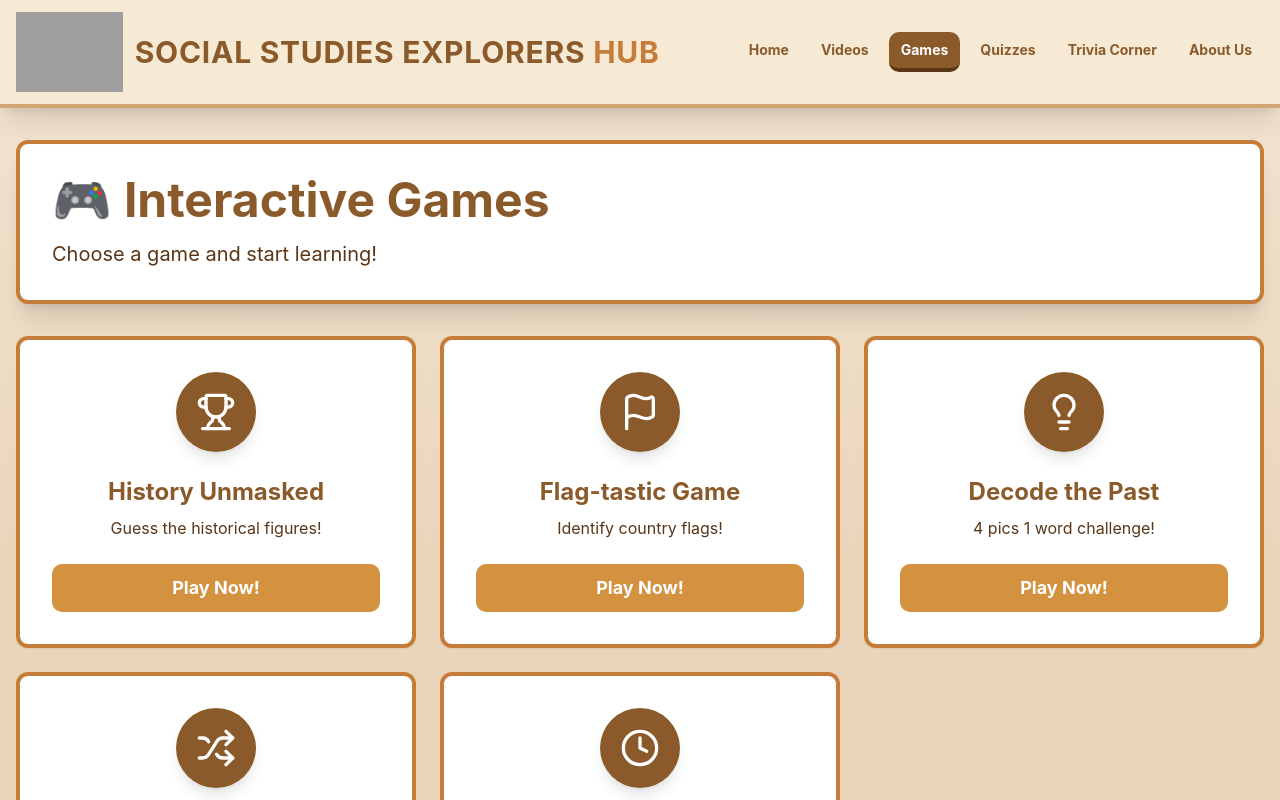
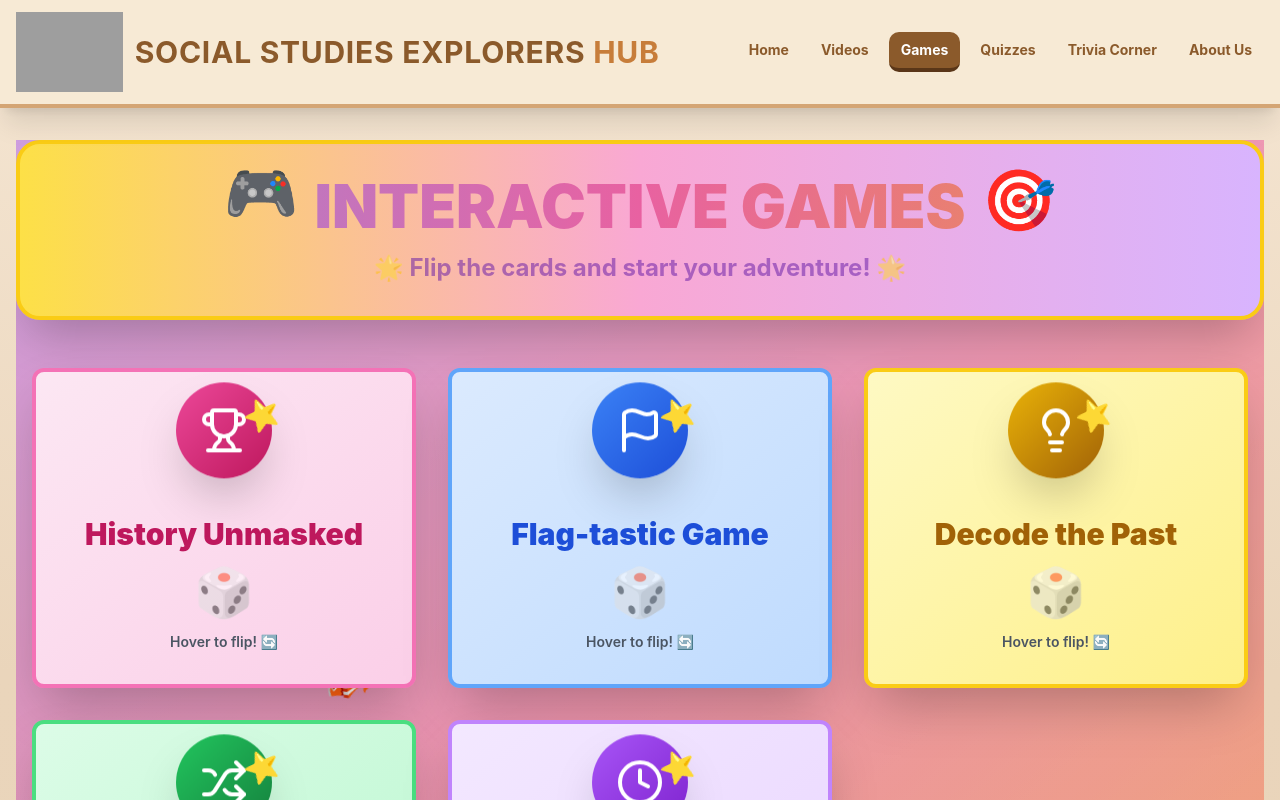
Before and after one commit to lmrkend-pixel/History8-03941709, a React (Vite) app: page / in a window 1280 px wide. Both pictures are taken after a click on the button "Games". Shown: the top 800 px of the page. Built offline with nearby package versions, Linux system fonts and the light colour scheme; grey boxes are pictures that could not be loaded.

Commit message:
feat(games): implement interactive 3D flip cards

```diff
--- a/src/components/GamesSection.tsx
+++ b/src/components/GamesSection.tsx
@@ -734,42 +734,144 @@ function TimelineChallengeGame({
 // Main Games Section
 export default function GamesSection() {
   const [selectedGame, setSelectedGame] = useState<string | null>(null);
-  return <div className="space-y-8">
-      {/* Header Card */}
-      <Card className="border-4 border-[#c77d3a] bg-white p-8 shadow-xl rounded-xl">
-        <h2 className="text-4xl md:text-5xl font-bold text-[#8b5a2b] mb-4 flex items-center gap-3">
-          <span className="text-5xl">🎮</span> Interactive Games
+  const [flippedCard, setFlippedCard] = useState<string | null>(null);
+
+  return (
+    <div className="relative min-h-screen overflow-hidden">
+      {/* Animated Gaming Background */}
+      <div className="absolute inset-0 bg-gradient-to-br from-purple-500 via-pink-500 to-orange-500 opacity-20 animate-pulse" />
+
+      {/* Floating Game Elements */}
+      <div className="absolute inset-0 overflow-hidden pointer-events-none">
+        <div className="absolute top-10 left-10 text-6xl animate-bounce" style={{ animationDelay: '0s', animationDuration: '3s' }}>🎮</div>
+        <div className="absolute top-20 right-20 text-5xl animate-bounce" style={{ animationDelay: '1s', animationDuration: '2.5s' }}>🎯</div>
+        <div className="absolute bottom-20 left-20 text-6xl animate-bounce" style={{ animationDelay: '0.5s', animationDuration: '2.8s' }}>🏆</div>
+        <div className="absolute bottom-10 right-10 text-5xl animate-bounce" style={{ animationDelay: '1.5s', animationDuration: '3.2s' }}>⭐</div>
+        <div className="absolute top-1/2 left-1/4 text-4xl animate-spin" style={{ animationDuration: '10s' }}>🎪</div>
+        <div className="absolute top-1/3 right-1/4 text-4xl animate-spin" style={{ animationDuration: '8s' }}>🎨</div>
+      </div>
+
+      <div className="relative z-10 space-y-8">
+        {/* Epic Header Card */}
+        <div className="relative">
+          <Card className="border-4 border-yellow-400 bg-gradient-to-r from-yellow-300 via-pink-300 to-purple-300 p-8 shadow-2xl rounded-3xl animate-in slide-in-from-top duration-700">
+            <div className="flex items-center justify-center gap-4 mb-4">
+              <span className="text-6xl animate-bounce">🎮</span>
+              <h2 className="text-4xl md:text-6xl font-black text-transparent bg-clip-text bg-gradient-to-r from-purple-600 via-pink-600 to-orange-600 animate-pulse">
+                INTERACTIVE GAMES
               </h2>
-        <p className="text-xl text-[#5a3618]">
-          Choose a game and start learning!
+              <span className="text-6xl animate-bounce" style={{ animationDelay: '0.2s' }}>🎯</span>
+            </div>
+            <p className="text-2xl font-bold text-center text-purple-800 animate-pulse">
+              🌟 Flip the cards and start your adventure! 🌟
             </p>
           </Card>
-
-      {/* Game Cards Grid */}
-      <div className="grid grid-cols-1 md:grid-cols-2 lg:grid-cols-3 gap-6">
-        {gameCards.map(game => {
-        const Icon = game.icon;
-        return <Card key={game.id} onClick={() => setSelectedGame(game.id)} className="group relative overflow-hidden cursor-pointer transform transition-all duration-300 hover:scale-105 hover:shadow-2xl border-4 border-[#c77d3a] bg-white">
-              <div className="absolute inset-0 bg-[#f5e6d3] opacity-0 group-hover:opacity-20 transition-opacity" />
-
-              <div className="relative p-8 space-y-6">
-                <div className="w-20 h-20 rounded-full bg-[#8b5a2b] flex items-center justify-center mx-auto shadow-lg group-hover:scale-110 transition-transform duration-300">
-                  <Icon className="w-10 h-10 text-white" />
         </div>
 
-                <div className="text-center space-y-2">
-                  <h3 className="text-2xl font-bold text-[#8b5a2b] group-hover:text-[#d49240] transition-colors">
+        {/* Flashcard Game Cards Grid */}
+        <div className="grid grid-cols-1 md:grid-cols-2 lg:grid-cols-3 gap-8 p-4">
+          {gameCards.map((game, index) => {
+            const Icon = game.icon;
+            const isFlipped = flippedCard === game.id;
+
+            return (
+              <div
+                key={game.id}
+                className="perspective-1000 h-80 animate-in zoom-in duration-500"
+                style={{ animationDelay: `${index * 100}ms` }}
+                onMouseEnter={() => setFlippedCard(game.id)}
+                onMouseLeave={() => setFlippedCard(null)}
+              >
+                <div className={`relative w-full h-full transition-transform duration-700 transform-style-3d ${isFlipped ? 'rotate-y-180' : ''}`}>
+                  {/* Front of Card */}
+                  <Card className={`absolute inset-0 backface-hidden border-4 shadow-2xl cursor-pointer transform hover:scale-105 transition-all duration-300 ${
+                    index % 5 === 0 ? 'border-pink-400 bg-gradient-to-br from-pink-100 to-pink-200' :
+                    index % 5 === 1 ? 'border-blue-400 bg-gradient-to-br from-blue-100 to-blue-200' :
+                    index % 5 === 2 ? 'border-yellow-400 bg-gradient-to-br from-yellow-100 to-yellow-200' :
+                    index % 5 === 3 ? 'border-green-400 bg-gradient-to-br from-green-100 to-green-200' :
+                    'border-purple-400 bg-gradient-to-br from-purple-100 to-purple-200'
+                  }`}>
+                    <div className="h-full flex flex-col items-center justify-center p-6 space-y-4">
+                      {/* Animated Icon */}
+                      <div className="relative">
+                        <div className={`w-24 h-24 rounded-full flex items-center justify-center shadow-2xl animate-bounce ${
+                          index % 5 === 0 ? 'bg-gradient-to-br from-pink-500 to-pink-700' :
+                          index % 5 === 1 ? 'bg-gradient-to-br from-blue-500 to-blue-700' :
+                          index % 5 === 2 ? 'bg-gradient-to-br from-yellow-500 to-yellow-700' :
+                          index % 5 === 3 ? 'bg-gradient-to-br from-green-500 to-green-700' :
+                          'bg-gradient-to-br from-purple-500 to-purple-700'
+                        }`}>
+                          <Icon className="w-12 h-12 text-white" />
+                        </div>
+                        <div className="absolute -top-2 -right-2 text-3xl animate-spin" style={{ animationDuration: '3s' }}>⭐</div>
+                      </div>
+
+                      <h3 className={`text-3xl font-black text-center ${
+                        index % 5 === 0 ? 'text-pink-700' :
+                        index % 5 === 1 ? 'text-blue-700' :
+                        index % 5 === 2 ? 'text-yellow-700' :
+                        index % 5 === 3 ? 'text-green-700' :
+                        'text-purple-700'
+                      }`}>
                         {game.title}
                       </h3>
-                  <p className="text-[#5a3618]">{game.description}</p>
+
+                      <div className="text-5xl animate-pulse">🎲</div>
+
+                      <p className="text-center text-gray-600 font-semibold text-sm">
+                        Hover to flip! 🔄
+                      </p>
+                    </div>
+                  </Card>
+
+                  {/* Back of Card */}
+                  <Card className={`absolute inset-0 backface-hidden rotate-y-180 border-4 shadow-2xl ${
+                    index % 5 === 0 ? 'border-pink-400 bg-gradient-to-br from-pink-500 to-pink-700' :
+                    index % 5 === 1 ? 'border-blue-400 bg-gradient-to-br from-blue-500 to-blue-700' :
+                    index % 5 === 2 ? 'border-yellow-400 bg-gradient-to-br from-yellow-500 to-yellow-700' :
+                    index % 5 === 3 ? 'border-green-400 bg-gradient-to-br from-green-500 to-green-700' :
+                    'border-purple-400 bg-gradient-to-br from-purple-500 to-purple-700'
+                  }`}>
+                    <div className="h-full flex flex-col items-center justify-center p-6 space-y-4">
+                      <div className="text-5xl mb-2">🎯</div>
+                      <p className="text-white text-center text-lg font-bold leading-relaxed">
+                        {game.description}
+                      </p>
+
+                      <Button
+                        onClick={() => setSelectedGame(game.id)}
+                        className={`w-full text-white py-6 text-xl font-black shadow-xl transform hover:scale-110 transition-all animate-pulse ${
+                          index % 5 === 0 ? 'bg-pink-800 hover:bg-pink-900' :
+                          index % 5 === 1 ? 'bg-blue-800 hover:bg-blue-900' :
+                          index % 5 === 2 ? 'bg-yellow-800 hover:bg-yellow-900' :
+                          index % 5 === 3 ? 'bg-green-800 hover:bg-green-900' :
+                          'bg-purple-800 hover:bg-purple-900'
+                        }`}
+                      >
+                        🎮 PLAY NOW! 🎮
+                      </Button>
+
+                      <div className="flex gap-2 text-2xl">
+                        <span className="animate-bounce">🏆</span>
+                        <span className="animate-bounce" style={{ animationDelay: '0.1s' }}>⭐</span>
+                        <span className="animate-bounce" style={{ animationDelay: '0.2s' }}>🎉</span>
+                      </div>
+                    </div>
+                  </Card>
+                </div>
+              </div>
+            );
+          })}
         </div>
 
-                <Button className="w-full bg-[#d49240] hover:bg-[#c77d3a] text-white py-6 text-lg font-bold transition-all">
-                  Play Now!
-                </Button>
+        {/* Fun Footer Banner */}
+        <Card className="border-4 border-green-400 bg-gradient-to-r from-green-300 via-blue-300 to-purple-300 p-6 shadow-2xl rounded-3xl">
+          <div className="flex items-center justify-center gap-4 text-2xl font-black text-green-800">
+            <span className="animate-spin text-4xl">🎪</span>
+            <span>READY TO BECOME A HISTORY CHAMPION?</span>
+            <span className="animate-spin text-4xl" style={{ animationDirection: 'reverse' }}>🎪</span>
           </div>
-            </Card>;
-      })}
+        </Card>
       </div>
 
       {/* Game Modals */}
@@ -802,5 +904,6 @@ export default function GamesSection() {
           <TimelineChallengeGame onClose={() => setSelectedGame(null)} />
         </DialogContent>
       </Dialog>
-    </div>;
+    </div>
+  );
 }
--- a/src/index.css
+++ b/src/index.css
@@ -113,6 +113,31 @@ body,
     animation: fadeIn 0.5s ease-out;
   }
 
+  .slide-in-from-top {
+    animation: slideInFromTop 0.5s ease-out;
+  }
+
+  .zoom-in {
+    animation: zoomIn 0.5s ease-out;
+  }
+
+  /* 3D Flip Card Utilities */
+  .perspective-1000 {
+    perspective: 1000px;
+  }
+
+  .transform-style-3d {
+    transform-style: preserve-3d;
+  }
+
+  .backface-hidden {
+    backface-visibility: hidden;
+  }
+
+  .rotate-y-180 {
+    transform: rotateY(180deg);
+  }
+
   @keyframes animateIn {
     from {
       opacity: 0;
@@ -130,6 +155,28 @@ body,
     }
     to {
       opacity: 1;
+    }
+  }
+
+  @keyframes slideInFromTop {
+    from {
+      opacity: 0;
+      transform: translateY(-50px);
+    }
+    to {
+      opacity: 1;
+      transform: translateY(0);
+    }
+  }
+
+  @keyframes zoomIn {
+    from {
+      opacity: 0;
+      transform: scale(0.5);
+    }
+    to {
+      opacity: 1;
+      transform: scale(1);
     }
   }
 }
```
Lines whose indentation alone changed are shown as unchanged.
